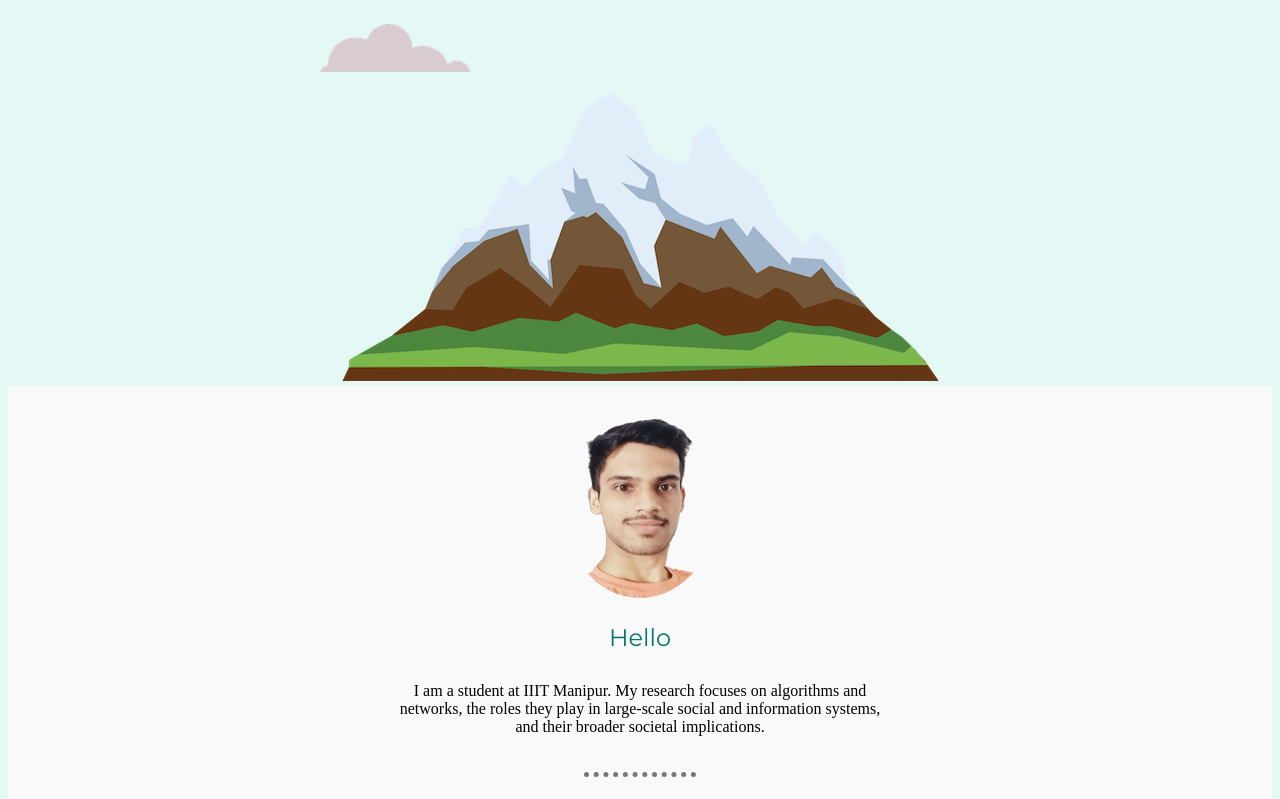
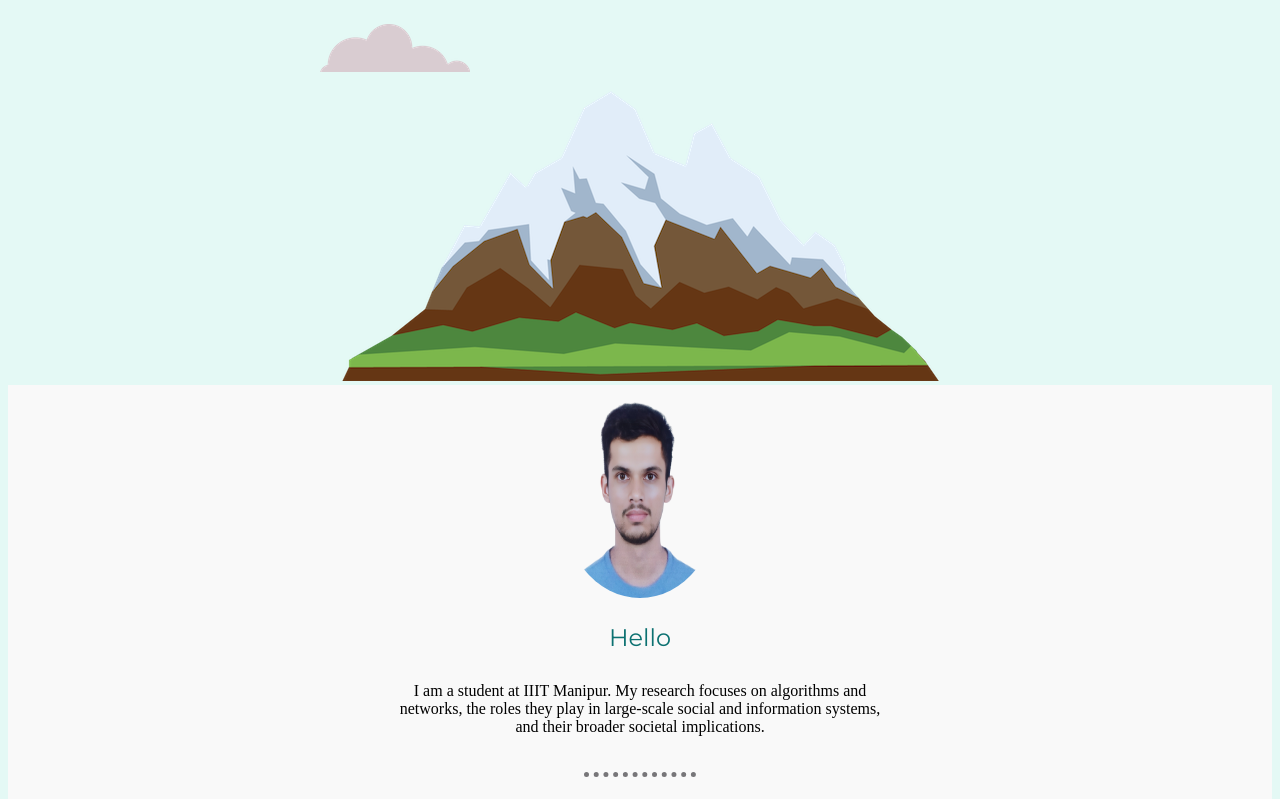
Before and after one commit to chhavi-rana/PersonalSite, a plain HTML site: page index.html in a window 1280 px wide. Shown: the part 392-1191 px from the top of the page. Drawn offline with Linux system fonts and the light colour scheme.

Commit message:
Update index.html

```diff
--- a/index.html
+++ b/index.html
@@ -19,7 +19,7 @@
        </div>
        <div class="middle-container">
         <div class="profile">
-          <img class = "pic" src="images/chhavi.png" alt="profile-pic">
+          <img class = "pic" src="images/chhavi-2.png" alt="profile-pic">
           <h2>Hello</h2>
           <p class = "intro">I am a student at IIIT Manipur. My research focuses on algorithms and networks, the roles they play in large-scale social and information systems, and their broader societal implications.</p>
         </div>
```
